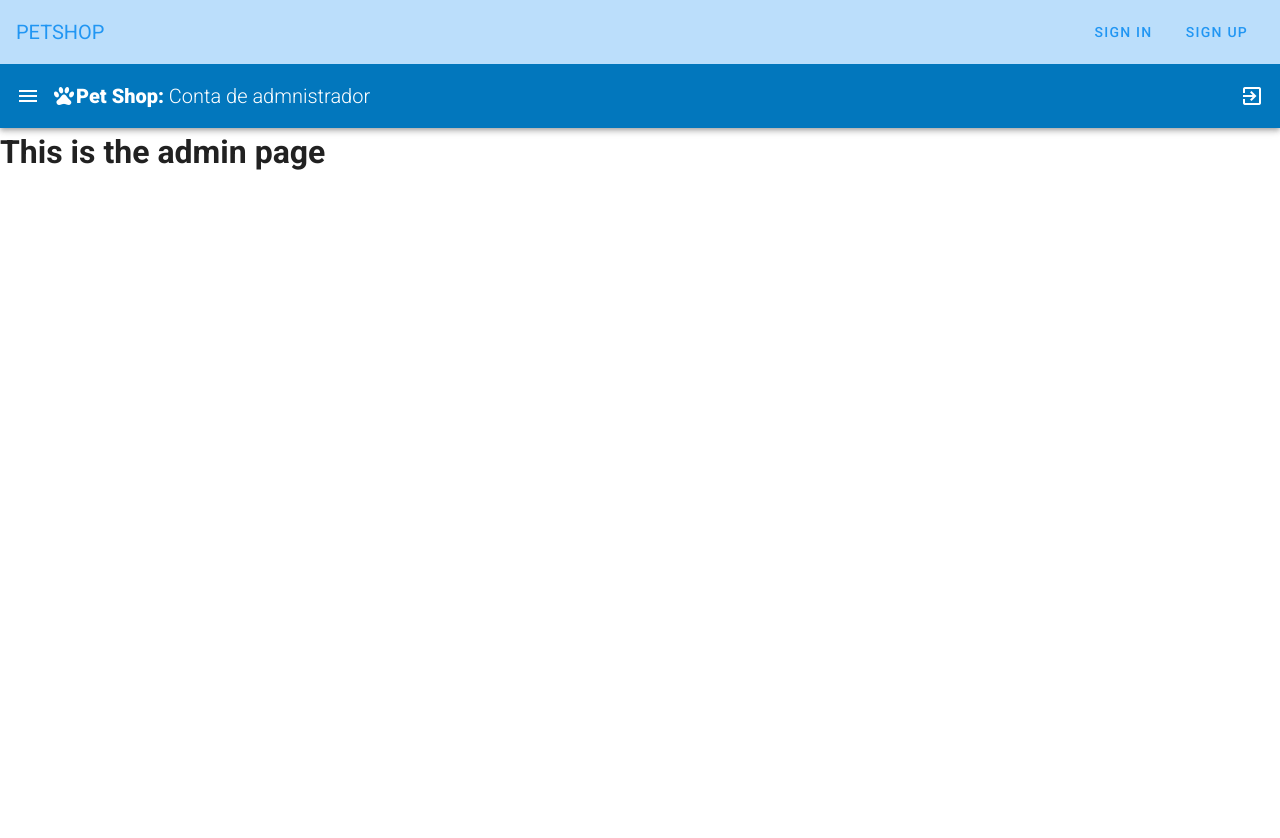
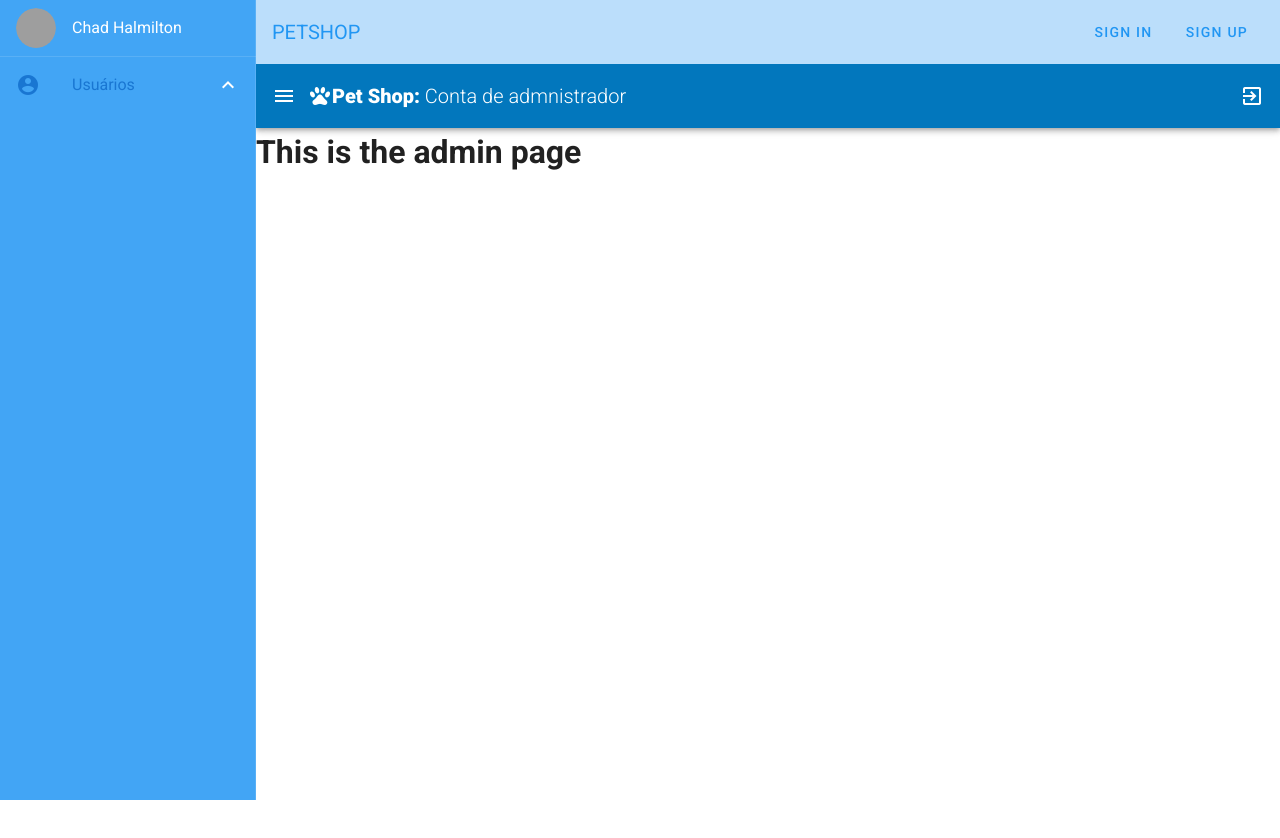
Before and after one commit to Mashbraganca/Petshop, a Vue app in the folder petshop/: page /Admin in a window 1280 px wide. Both pictures are taken after a click on the button 28 px from the left and 96 px from the top of the page. Shown: the top 838 px of the page. Built offline with nearby package versions, Linux system fonts and the light colour scheme; grey boxes are pictures that could not be loaded.

Commit message:
navigation_drawer implementation

```diff
--- a/petshop/src/components/NavbarAdm.vue
+++ b/petshop/src/components/NavbarAdm.vue
@@ -4,7 +4,7 @@
         color="light-blue darken-3"
         dark
         >
-            <v-app-bar-nav-icon></v-app-bar-nav-icon>
+            <v-app-bar-nav-icon @click="drawer = !drawer"></v-app-bar-nav-icon>
 
             <v-icon>mdi-paw</v-icon>
 
@@ -26,5 +26,41 @@
 
         </v-app-bar>
 
+        <v-navigation-drawer app v-model="drawer" color="blue lighten-1" dark>
+            <v-list-item>
+                <v-list-item-avatar>
+                    <v-img src="https://randomuser.me/api/portraits/men/3.jpg" alt="profile picture"></v-img>
+                </v-list-item-avatar>
+
+                <v-list-item-content>
+                    <v-list-item-title>Chad Halmilton</v-list-item-title>
+                </v-list-item-content>
+            </v-list-item>
+            <v-divider></v-divider>
+
+            <v-list-group
+            prepend-icon="mdi-account-circle"
+            value="true"
+            >
+           <template v-slot:activator>
+                <v-list-item-title>
+                Usuários
+                </v-list-item-title>
+            </template>
+            </v-list-group>
+
+        </v-navigation-drawer>
+
     </nav>
 </template>
+
+<script>
+export default {
+    data: () => {
+
+        return{
+            drawer: false
+        }
+    }
+}
+</script>
```
